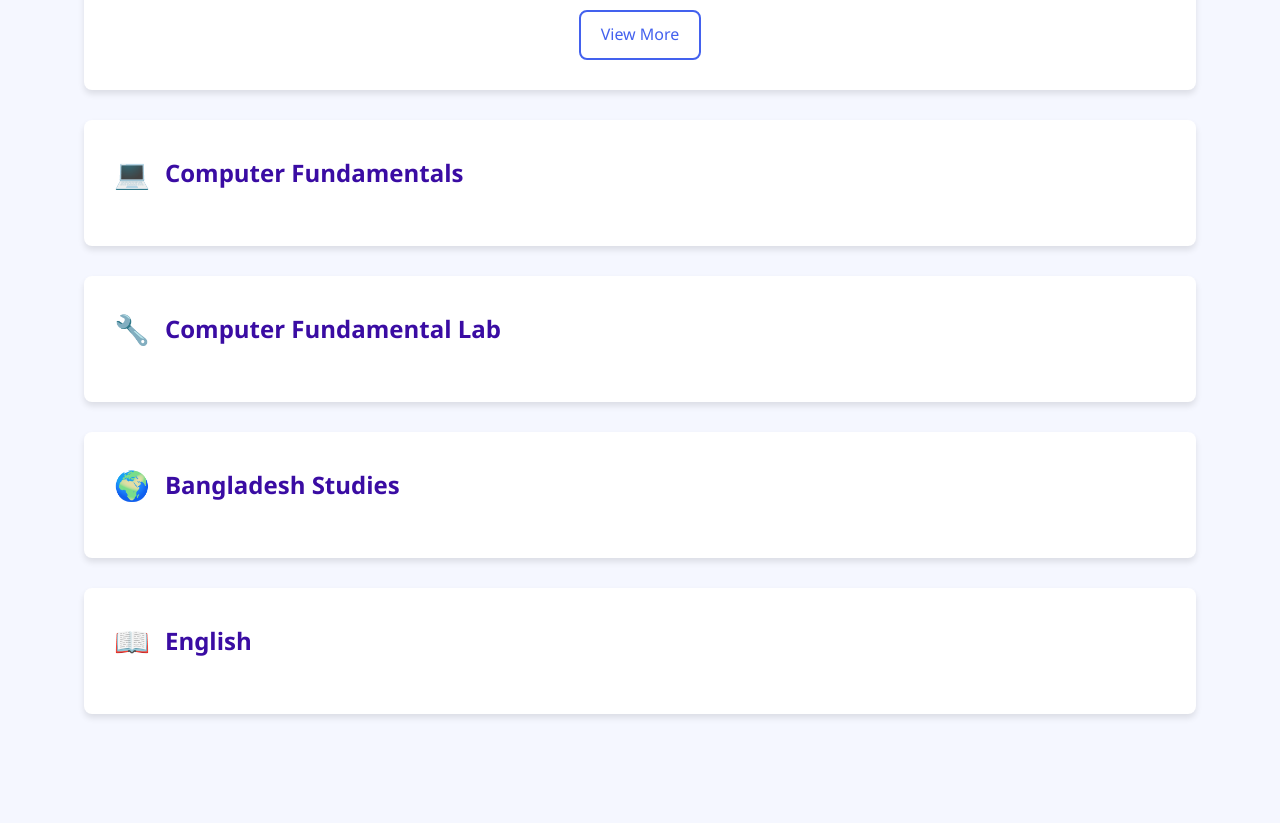
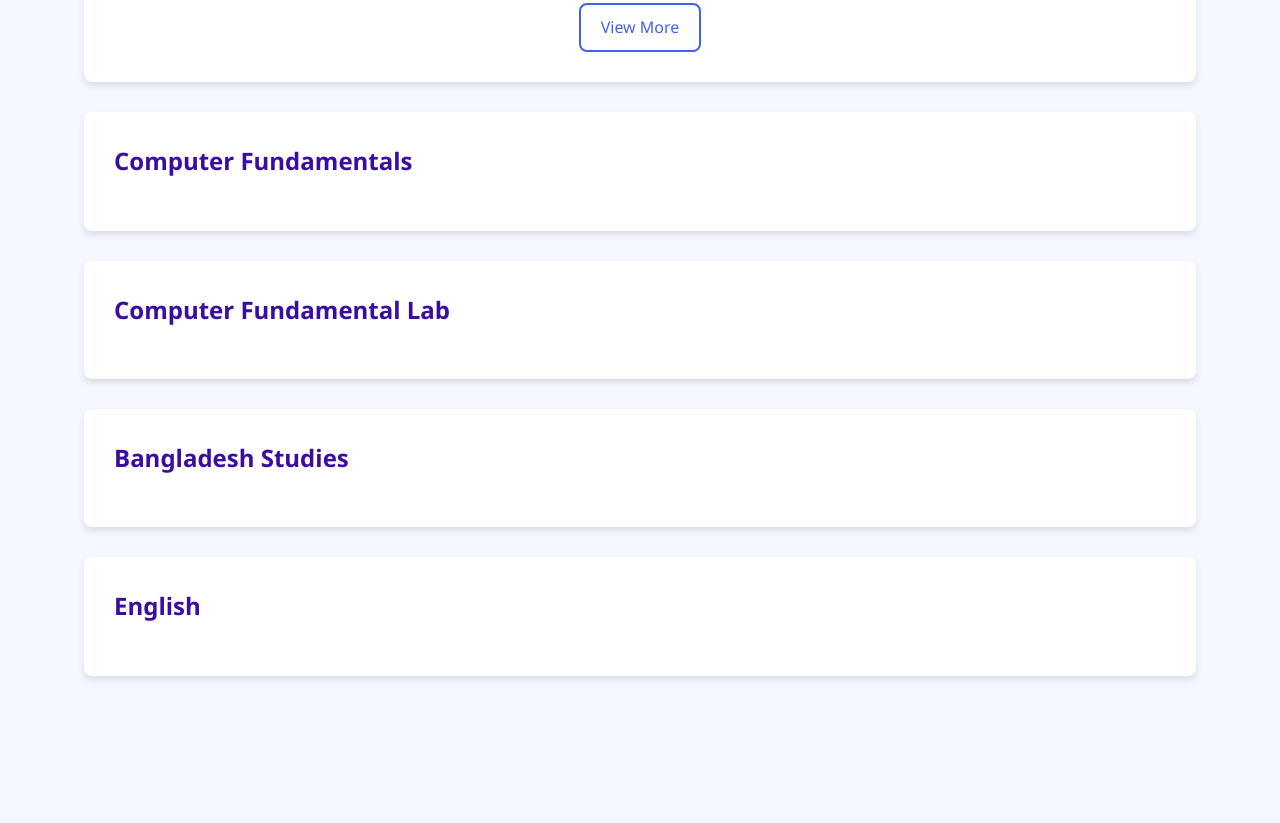
Before and after one commit to starrynight-web/eduplex, a plain HTML site: page index.html in a window 1280 px wide. Shown: the part 2304-3127 px from the top of the page. Drawn offline with Linux system fonts and the light colour scheme.

Commit message:
removed emoji's

```diff
--- a/index.html
+++ b/index.html
@@ -86,7 +86,7 @@
             <!-- Introduction to Software -->
             <div class="subject-archive-container">
                 <div class="subject-header">
-                    <h3 class="subject-title"><span class="subject-icon">📊</span>Introduction to Software</h3>
+                    <h3 class="subject-title">Introduction to Software</h3>
                 </div>
                 <div class="archive-content active">
                     <div class="exam-type">
@@ -137,7 +137,7 @@
             <!-- Computer Fundamentals -->
             <div class="subject-archive-container">
                 <div class="subject-header">
-                    <h3 class="subject-title"><span class="subject-icon">💻</span>Computer Fundamentals</h3>
+                    <h3 class="subject-title">Computer Fundamentals</h3>
                 </div>
                 <div class="archive-content">
                     <div class="exam-type">
@@ -177,7 +177,7 @@
             <!-- Computer Fundamental Lab -->
             <div class="subject-archive-container">
                 <div class="subject-header">
-                    <h3 class="subject-title"><span class="subject-icon">🔧</span>Computer Fundamental Lab</h3>
+                    <h3 class="subject-title">Computer Fundamental Lab</h3>
                 </div>
                 <div class="archive-content">
                     <div class="exam-type">
@@ -202,7 +202,7 @@
             <!-- Bangladesh Studies -->
             <div class="subject-archive-container">
                 <div class="subject-header">
-                    <h3 class="subject-title"><span class="subject-icon">🌍</span>Bangladesh Studies</h3>
+                    <h3 class="subject-title">Bangladesh Studies</h3>
                 </div>
                 <div class="archive-content">
                     <div class="exam-type">
@@ -227,7 +227,7 @@
             <!-- English -->
             <div class="subject-archive-container">
                 <div class="subject-header">
-                    <h3 class="subject-title"><span class="subject-icon">📖</span>English</h3>
+                    <h3 class="subject-title">English</h3>
                 </div>
                 <div class="archive-content">
                     <div class="exam-type">
```
